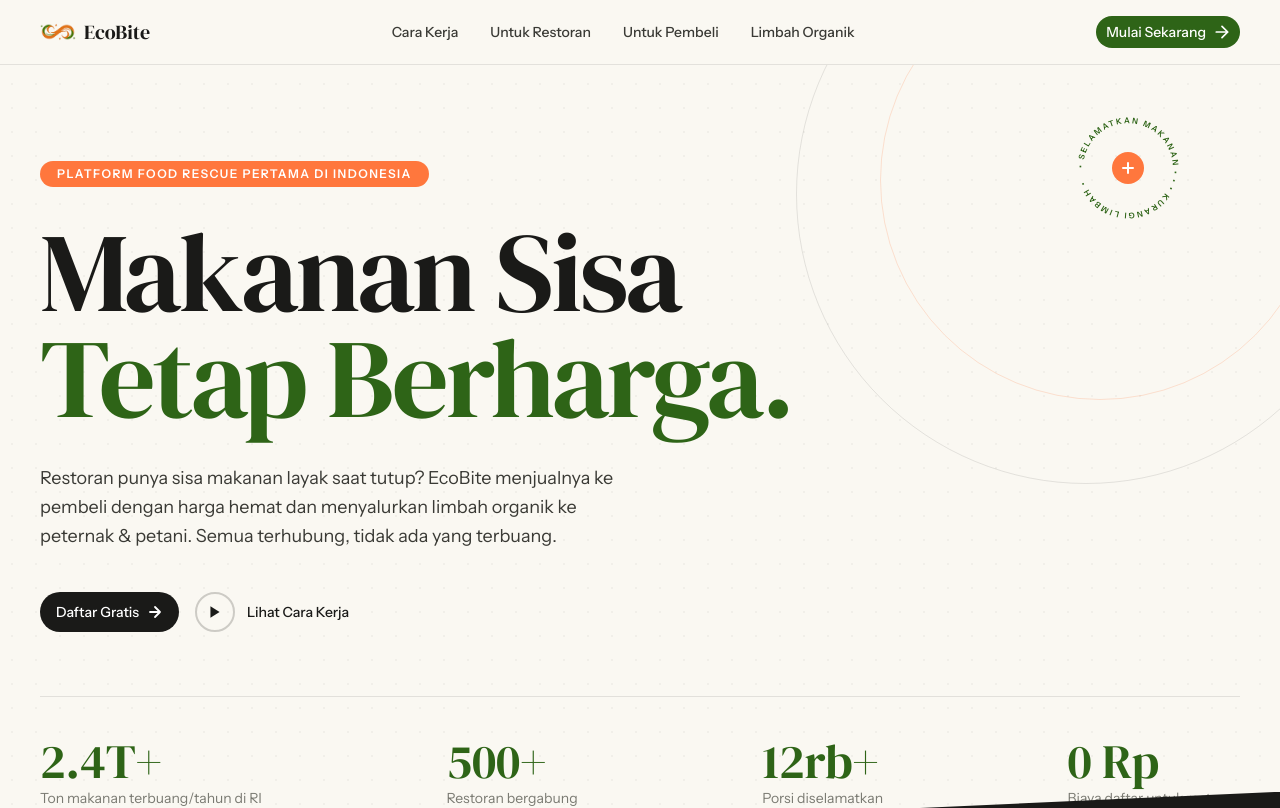
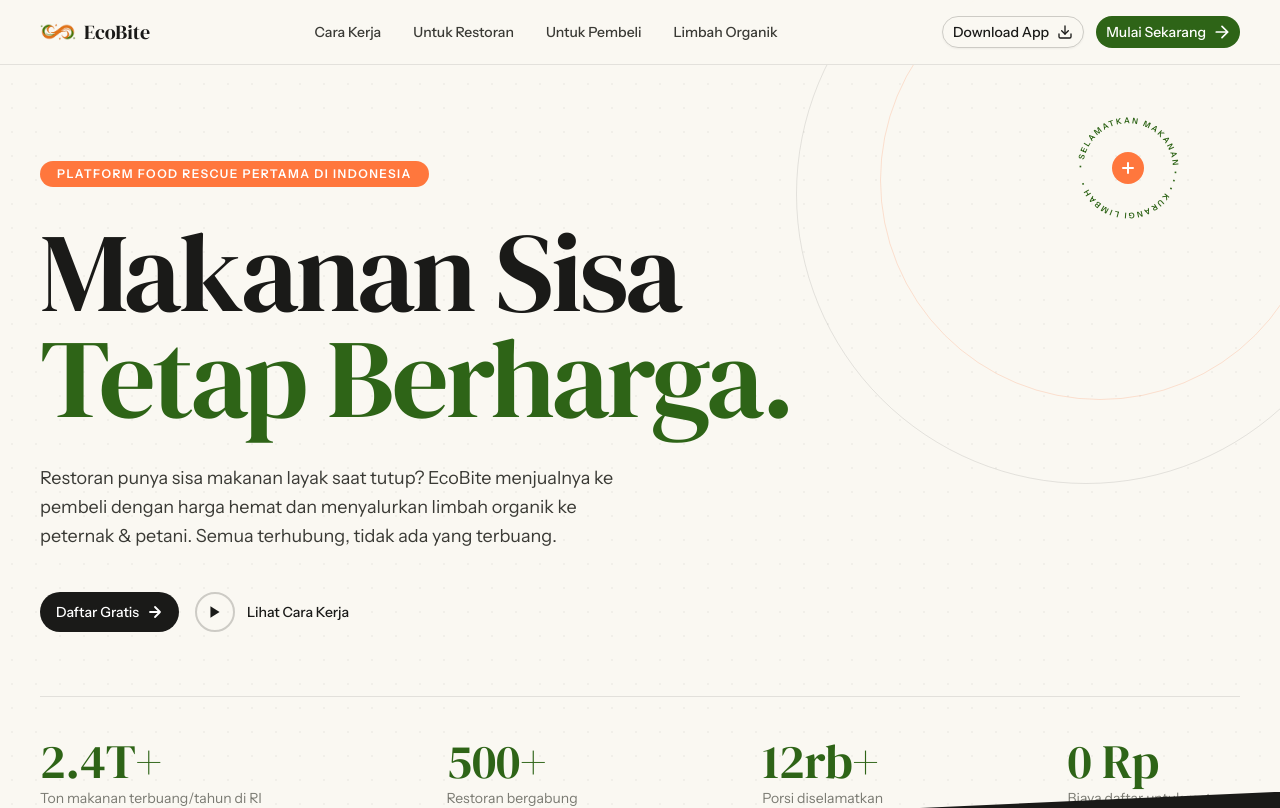
Before and after one commit to Third-Connectors/EcoBite-Landing-Page, a Next.js app: page / in a window 1280 px wide. Shown: the top 808 px of the page. Built offline with nearby package versions, Linux system fonts and the light colour scheme.

Commit message:
feat: add responsive Navbar component and include downloadable APK file

```diff
--- a/components/Navbar.tsx
+++ b/components/Navbar.tsx
@@ -55,6 +55,21 @@
 
                     {/* Desktop CTA */}
                     <div className="hidden md:flex items-center gap-3">
+                        <Button
+                            variant="outline"
+                            size="sm"
+                            className="rounded-full px-5 text-[var(--ink)] border-[var(--ink)]/20 hover:bg-[var(--ink)]/5 gap-2"
+                            asChild
+                        >
+                            <a href="/ecobite.apk" download="EcoBite.apk">
+                                Download App
+                                <svg width="14" height="14" viewBox="0 0 24 24" fill="none" stroke="currentColor" strokeWidth="2" strokeLinecap="round" strokeLinejoin="round">
+                                    <path d="M21 15v4a2 2 0 0 1-2 2H5a2 2 0 0 1-2-2v-4" />
+                                    <polyline points="7 10 12 15 17 10" />
+                                    <line x1="12" y1="15" x2="12" y2="3" />
+                                </svg>
+                            </a>
+                        </Button>
                         <Button
                             size="sm"
                             className="bg-[var(--green)] text-white rounded-full px-5 hover:bg-[var(--green-dark)] gap-2"
@@ -122,6 +137,20 @@
                         ))}
                         <div className="pt-4 pb-2 flex flex-col gap-3">
                             <Button
+                                variant="outline"
+                                className="w-full rounded-full justify-center gap-2 text-[var(--ink)] border-[var(--ink)]/20 hover:bg-[var(--ink)]/5"
+                                asChild
+                            >
+                                <a href="/ecobite.apk" download="EcoBite.apk" onClick={() => setOpen(false)}>
+                                    Download App
+                                    <svg width="16" height="16" viewBox="0 0 24 24" fill="none" stroke="currentColor" strokeWidth="2" strokeLinecap="round" strokeLinejoin="round">
+                                        <path d="M21 15v4a2 2 0 0 1-2 2H5a2 2 0 0 1-2-2v-4" />
+                                        <polyline points="7 10 12 15 17 10" />
+                                        <line x1="12" y1="15" x2="12" y2="3" />
+                                    </svg>
+                                </a>
+                            </Button>
+                            <Button
                                 className="w-full bg-[var(--green)] text-white rounded-full hover:bg-[var(--green-dark)] justify-center"
                                 asChild
                             >
```
Also changed, not shown: 1 other file (tests, documents, lock files or other folders).
